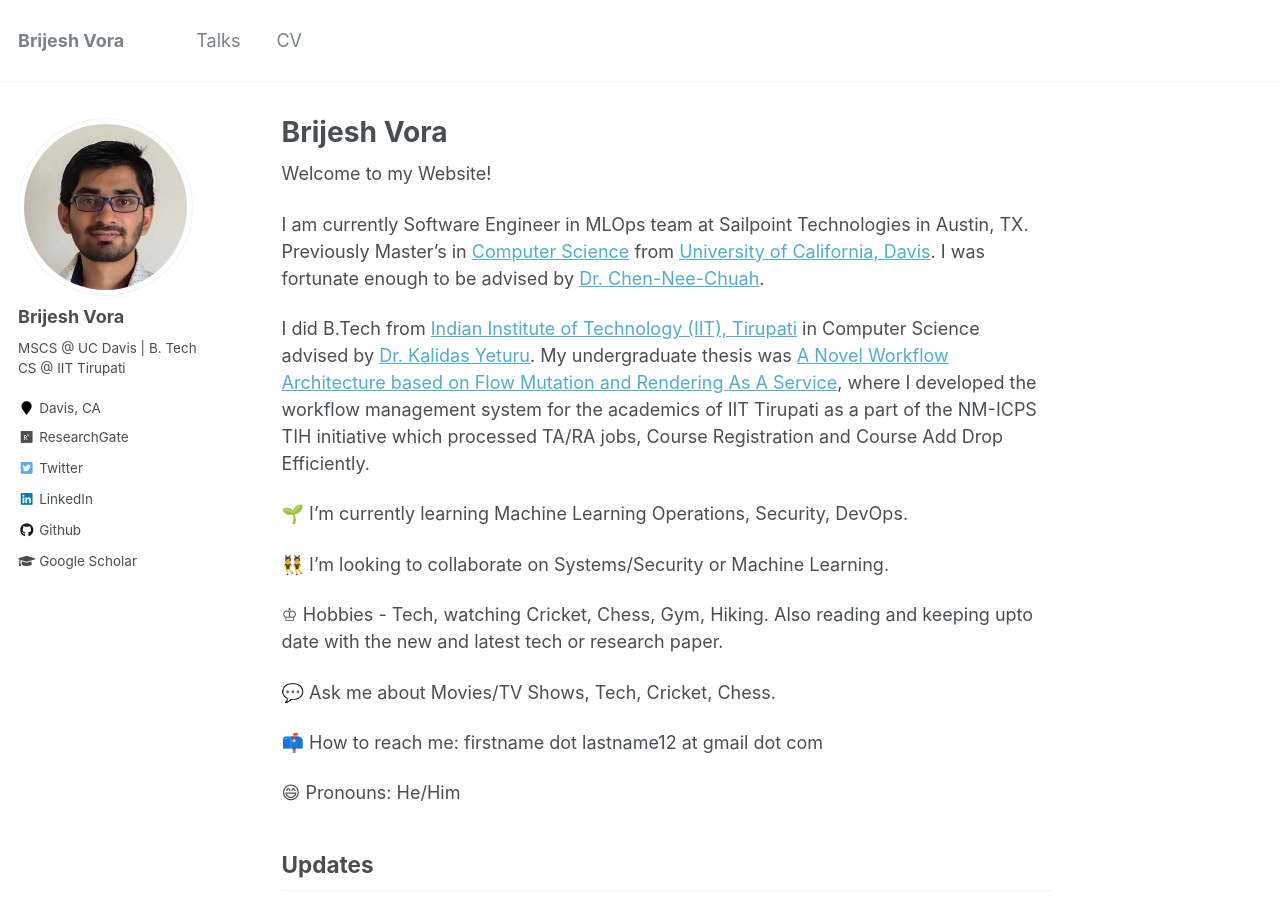
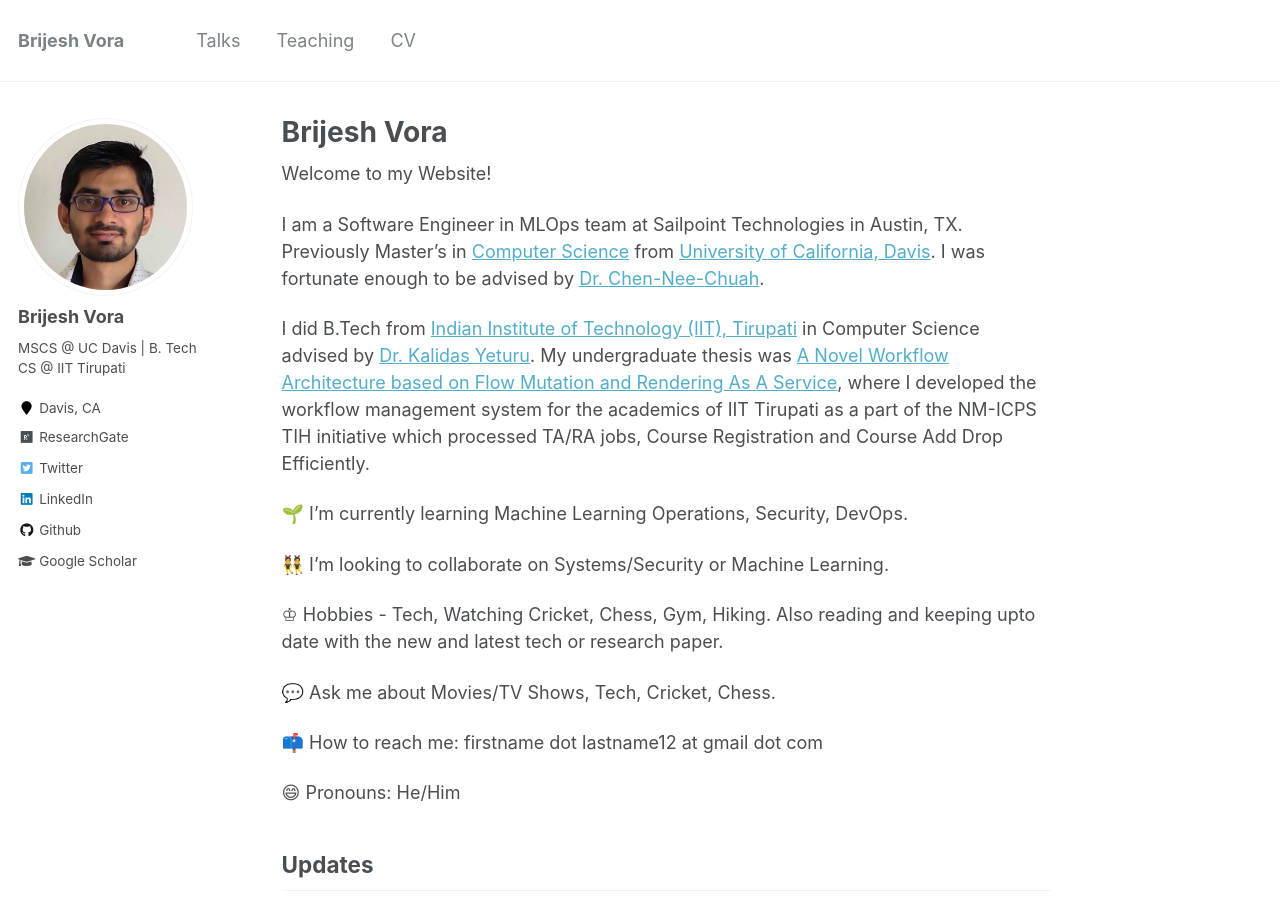
Before and after one commit to vorabrijesh/vorabrijesh.github.io, a Jekyll site: the page built from _pages/about.md, in a window 1280 px wide and 900 px high. Built offline with Jekyll 4.4.1, drawn with Linux system fonts in a browser that asks for light colours.

Commit message:
More changes

```diff
--- a/_config.yml
+++ b/_config.yml
@@ -109,7 +109,7 @@ author:
   stackoverflow    : # http://stackoverflow.com/users/123456/username
   steam            :
   tumblr           :
-  twitter          : "brijesh__vora"
+  twitter          : "brijesh__vora09"
   vine             :
   weibo            :
   xing             :
@@ -209,7 +209,7 @@ defaults:
     values:
       layout: single
       author_profile: true
-  # _teaching
+#  _teaching
   - scope:
       path: ""
       type: teaching
--- a/_pages/about.md
+++ b/_pages/about.md
@@ -10,7 +10,7 @@ redirect_from:
 
 Welcome to my Website!
 
-I am currently Software Engineer in MLOps team at Sailpoint Technologies in Austin, TX. Previously Master's in [Computer Science](https://cs.ucdavis.edu/) from [University of California, Davis](https://www.ucdavis.edu/). I was fortunate enough to be advised by [Dr. Chen-Nee-Chuah](https://www.ece.ucdavis.edu/~chuah/rubinet/index.html).
+I am a Software Engineer in MLOps team at Sailpoint Technologies in Austin, TX. Previously Master's in [Computer Science](https://cs.ucdavis.edu/) from [University of California, Davis](https://www.ucdavis.edu/). I was fortunate enough to be advised by [Dr. Chen-Nee-Chuah](https://www.ece.ucdavis.edu/~chuah/rubinet/index.html).
 
 I did B.Tech from [Indian Institute of Technology (IIT), Tirupati](https://iittp.ac.in/) in Computer Science advised by [Dr. Kalidas Yeturu](https://iittp.ac.in/dr-kalidas-yeturu). My undergraduate thesis was [A Novel Workflow Architecture based on Flow Mutation and Rendering As A Service](http://vorabrijesh.github.io/files/BTPReportSigned.pdf), where I developed the workflow management system for the academics of IIT Tirupati as a part of the NM-ICPS TIH initiative which processed TA/RA jobs, Course Registration and Course Add Drop Efficiently.
 
@@ -18,7 +18,7 @@ I did B.Tech from [Indian Institute of Technology (IIT), Tirupati](https://iittp
 
 👯 I’m looking to collaborate on Systems/Security or Machine Learning.
 
-♔ Hobbies - Tech, watching Cricket, Chess, Gym, Hiking. Also reading and keeping upto date with the new and latest tech or research paper.
+♔ Hobbies - Tech, Watching Cricket, Chess, Gym, Hiking. Also reading and keeping upto date with the new and latest tech or research paper.
 
 💬 Ask me about Movies/TV Shows, Tech, Cricket, Chess.
 
```
Also changed, not shown: README.md (+1 -1 lines), _data/navigation.yml (+5 -2 lines), _teaching/2022-spring.md (+0 -3 lines), Gemfile.lock, _teaching/2022-winter.md (line endings or trailing spaces).
